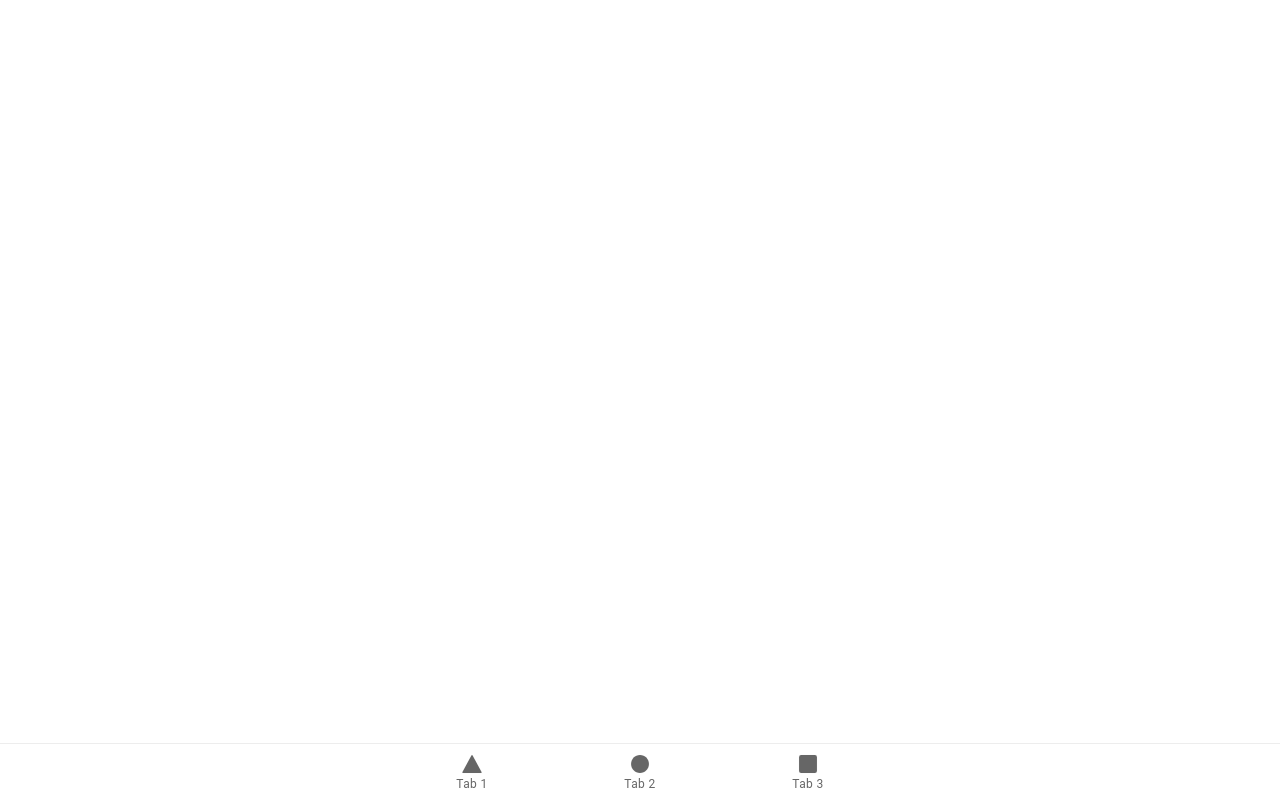
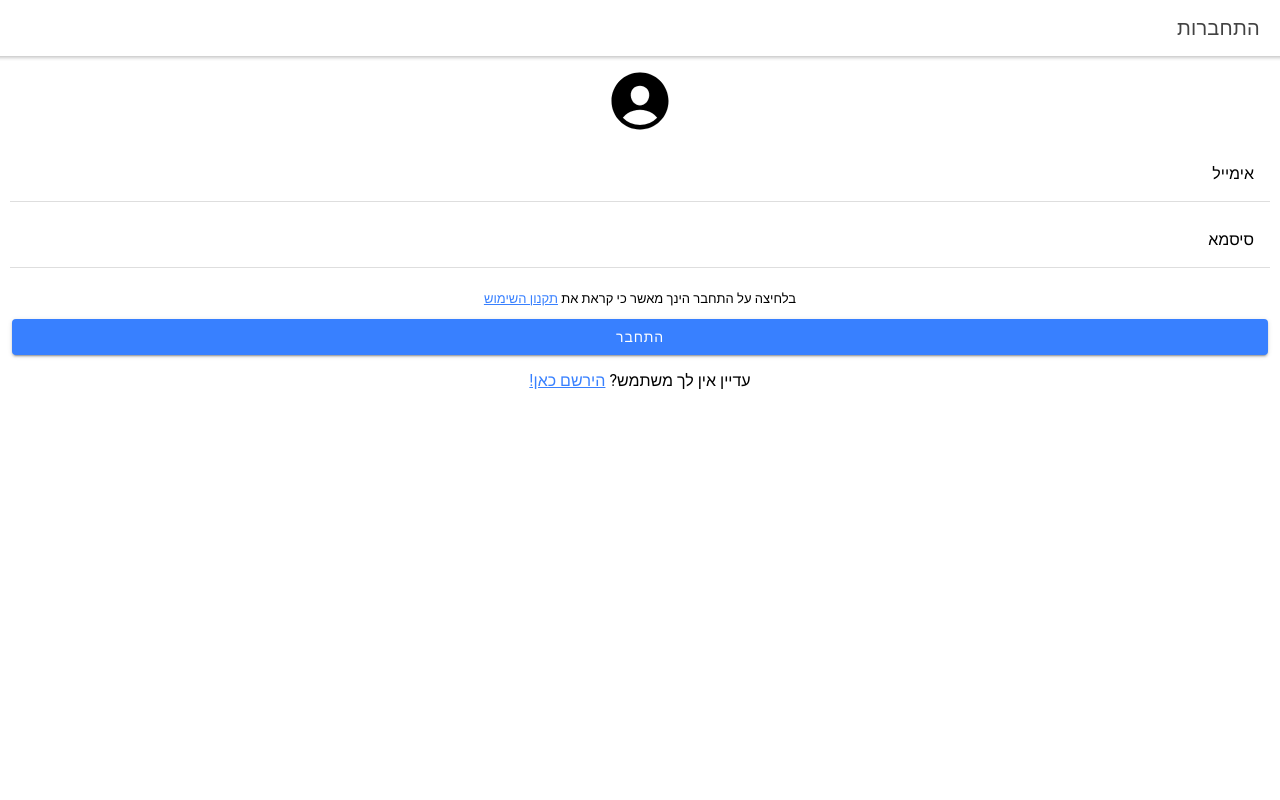
Before and after one commit to danak1997/GetPet, a React (Create React App) app: page /home in a window 1280 px wide. Built offline with nearby package versions, Linux system fonts and the light colour scheme.

Commit message:
added login and app layout

```diff
--- a/src/App.tsx
+++ b/src/App.tsx
@@ -9,7 +9,7 @@ import {
   IonTabs,
 } from '@ionic/react';
 import { IonReactRouter } from '@ionic/react-router';
-import { ellipse, square, triangle } from 'ionicons/icons';
+import { search, home, paw, settings } from 'ionicons/icons';
 import Tab1 from './pages/Tab1';
 import Tab2 from './pages/Tab2';
 import Tab3 from './pages/Tab3';
@@ -32,42 +32,81 @@ import '@ionic/react/css/display.css';
 
 /* Theme variables */
 import './theme/variables.css';
+import LoginPage from './pages/LoginPage';
+import HomePage from './pages/HomePage';
+import UserContext from './context/user';
+import { useState } from 'react';
 
-const App: React.FC = () => (
-  <IonApp>
+const tabs = [
+  {
+    id: 'home',
+    href: '/home',
+    icon: home,
+    label: 'ראשי'
+  },
+  {
+    id: 'adopt',
+    href: '/adopt',
+    icon: paw,
+    label: 'אמץ'
+  },
+  {
+    id: 'search',
+    href: '/search',
+    icon: search,
+    label: 'חפש'
+  },
+  {
+    id: 'settings',
+    href: '/settings',
+    icon: settings,
+    label: 'הגדרות'
+  },
+]
+
+const App: React.FC = () => {
+  const [user, setUser] = useState({
+    loggedIn: false
+  });
+
+  return (
+    <UserContext.Provider value={[user, setUser]}>
+      <IonApp dir="rtl">
         <IonReactRouter>
+          {user.loggedIn ? (
             <IonTabs>
               <IonRouterOutlet>
-          <Route exact path="/tab1">
-            <Tab1 />
+                <Route exact path="/home">
+                  <HomePage />
                 </Route>
-          <Route exact path="/tab2">
+                <Route exact path="/adopt">
                   <Tab2 />
                 </Route>
-          <Route path="/tab3">
+                <Route path="/search">
                   <Tab3 />
                 </Route>
                 <Route exact path="/">
-            <Redirect to="/tab1" />
+                  <Redirect to="/home" />
                 </Route>
               </IonRouterOutlet>
               <IonTabBar slot="bottom">
-          <IonTabButton tab="tab1" href="/tab1">
-            <IonIcon icon={triangle} />
-            <IonLabel>Tab 1</IonLabel>
+                {tabs.map((tab) => (
+                  <IonTabButton tab={tab.id} href={tab.href} key={tab.id}>
+                    <IonIcon icon={tab.icon} />
+                    <IonLabel>{tab.label}</IonLabel>
                   </IonTabButton>
-          <IonTabButton tab="tab2" href="/tab2">
-            <IonIcon icon={ellipse} />
-            <IonLabel>Tab 2</IonLabel>
-          </IonTabButton>
-          <IonTabButton tab="tab3" href="/tab3">
-            <IonIcon icon={square} />
-            <IonLabel>Tab 3</IonLabel>
-          </IonTabButton>
+                ))}
               </IonTabBar>
             </IonTabs>
+          ) : (
+            <Route path="*">
+              <LoginPage />
+            </Route>
+          )}
         </IonReactRouter>
       </IonApp>
+    </UserContext.Provider>
   );
+};
 
 export default App;
--- /dev/null
+++ b/src/context/user.tsx
@@ -0,0 +1,13 @@
+import { createContext, Dispatch, SetStateAction } from "react";
+
+interface User {
+    loggedIn: boolean;
+}
+
+type UserCtx = [User, Dispatch<SetStateAction<User>>];
+
+const UserContext = createContext<UserCtx>([{
+    loggedIn: false
+}, () => {}]);
+
+export default UserContext;
--- /dev/null
+++ b/src/pages/HomePage.tsx
@@ -0,0 +1,25 @@
+import { IonContent, IonHeader, IonPage, IonRouterLink, IonTitle, IonToolbar } from '@ionic/react';
+import ExploreContainer from '../components/ExploreContainer';
+import './Tab1.css';
+
+const HomePage: React.FC = () => {
+  return (
+    <IonPage>
+      <IonHeader>
+        <IonToolbar>
+          <IonTitle>ראשי</IonTitle>
+        </IonToolbar>
+      </IonHeader>
+      <IonContent fullscreen>
+        <IonHeader collapse="condense">
+          <IonToolbar>
+            <IonTitle size="large">ראשי</IonTitle>
+          </IonToolbar>
+        </IonHeader>
+        <ExploreContainer name="Tab 1 page" />
+      </IonContent>
+    </IonPage>
+  );
+};
+
+export default HomePage;
--- /dev/null
+++ b/src/pages/LoginPage.tsx
@@ -0,0 +1,96 @@
+import {
+    IonContent, IonHeader, IonPage, IonTitle, IonToolbar, IonRow, IonButton,
+    IonCol, IonIcon, IonItem, IonLabel, IonInput, IonGrid, useIonLoading
+} from '@ionic/react';
+import { useHistory } from 'react-router-dom';
+import { personCircle } from 'ionicons/icons';
+import { useState, useEffect, useContext } from 'react';
+import ExploreContainer from '../components/ExploreContainer';
+import './Tab1.css';
+import UserContext from '../context/user';
+
+const LoginPage: React.FC = () => {
+    const [email, setEmail] = useState('');
+    const [password, setPassword] = useState('');
+    const [user, setUser] = useContext(UserContext);
+    const history = useHistory();
+    const [present, dismiss] = useIonLoading();
+
+    const handleLogin = () => {
+        present('מתחבר');
+        setTimeout(() => {
+            setUser({
+                loggedIn: true
+            });
+            history.push('/');
+            dismiss();
+        }, 1000);
+    };
+
+    return (
+        <IonPage>
+            <IonHeader>
+                <IonToolbar>
+                    <IonTitle>התחברות</IonTitle>
+                </IonToolbar>
+            </IonHeader>
+            <IonContent fullscreen className="ion-text-center">
+                <IonHeader collapse="condense">
+                    <IonToolbar>
+                        <IonTitle size="large">התחברות</IonTitle>
+                    </IonToolbar>
+                </IonHeader>
+                <IonGrid>
+                    <IonRow>
+                        <IonCol className="flex-justify-center">
+                            <IonIcon
+                                style={{ fontSize: "70px" }}
+                                icon={personCircle}
+                            />
+                        </IonCol>
+                    </IonRow>
+                    <IonRow>
+                        <IonCol>
+                            <IonItem>
+                                <IonLabel position="floating">אימייל</IonLabel>
+                                <IonInput
+                                    type="email"
+                                    value={email}
+                                    onIonChange={(e) => setEmail(e.detail.value!)}
+                                >
+                                </IonInput>
+                            </IonItem>
+                        </IonCol>
+                    </IonRow>
+                    <IonRow>
+                        <IonCol>
+                            <IonItem>
+                                <IonLabel position="floating">סיסמא</IonLabel>
+                                <IonInput
+                                    type="password"
+                                    value={password}
+                                    onIonChange={(e) => setPassword(e.detail.value!)}
+                                >
+                                </IonInput>
+                            </IonItem>
+                        </IonCol>
+                    </IonRow>
+                    <IonRow>
+                        <IonCol>
+                            <p style={{ fontSize: "small" }}>
+                                בלחיצה על התחבר הינך מאשר כי קראת את  <a href="#">תקנון השימוש</a>
+                            </p>
+                            <IonButton expand="block" onClick={handleLogin}>התחבר</IonButton>
+                            <p style={{ fontSize: "medium" }}>
+                                עדיין אין לך משתמש? <a href="#">הירשם כאן!</a>
+                            </p>
+                        </IonCol>
+                    </IonRow>
+                </IonGrid>
+                {/* <ExploreContainer name="Tab 1 page" /> */}
+            </IonContent>
+        </IonPage>
+    );
+};
+
+export default LoginPage;
--- a/src/theme/variables.css
+++ b/src/theme/variables.css
@@ -234,3 +234,8 @@ http://ionicframework.com/docs/theming/ */
     --ion-card-background: #1e1e1e;
   }
 }
+
+.flex-justify-center {
+  display: flex;
+  justify-content: center;
+}
```
Lines whose indentation alone changed are shown as unchanged.
